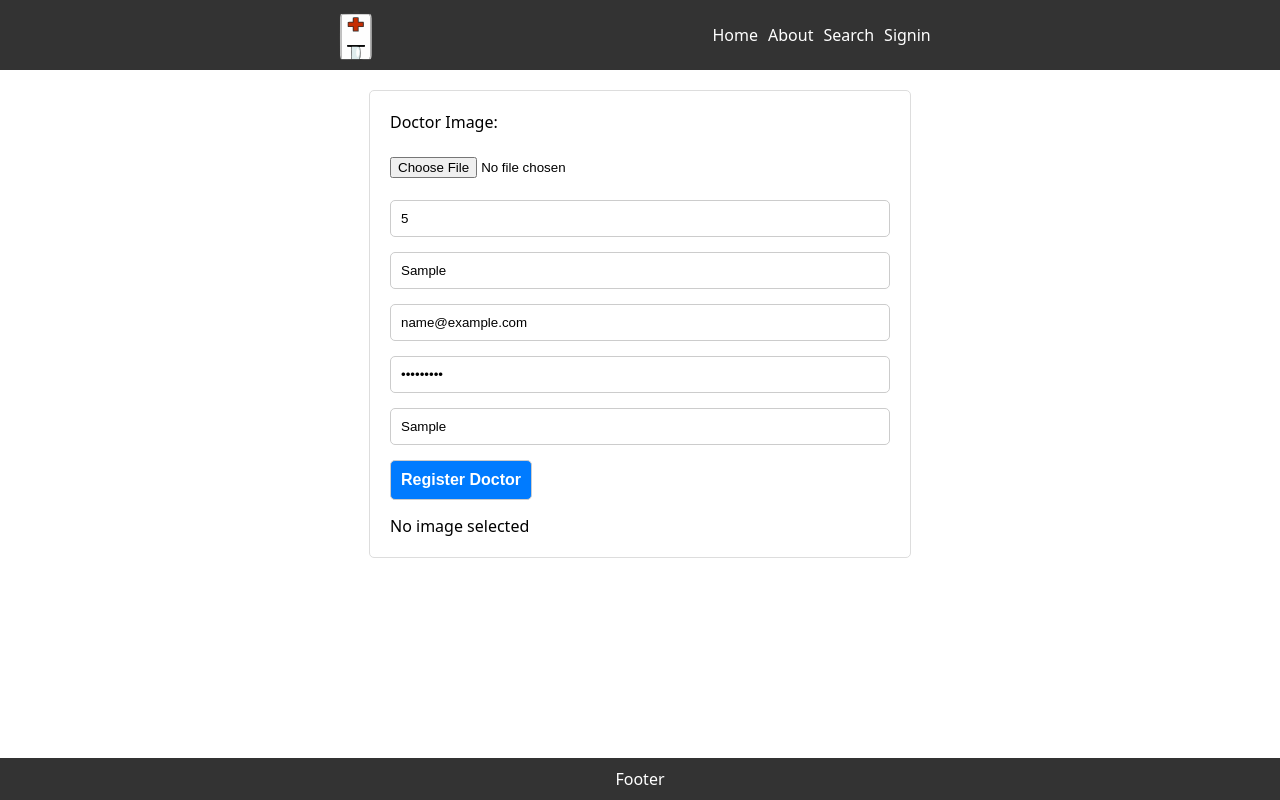
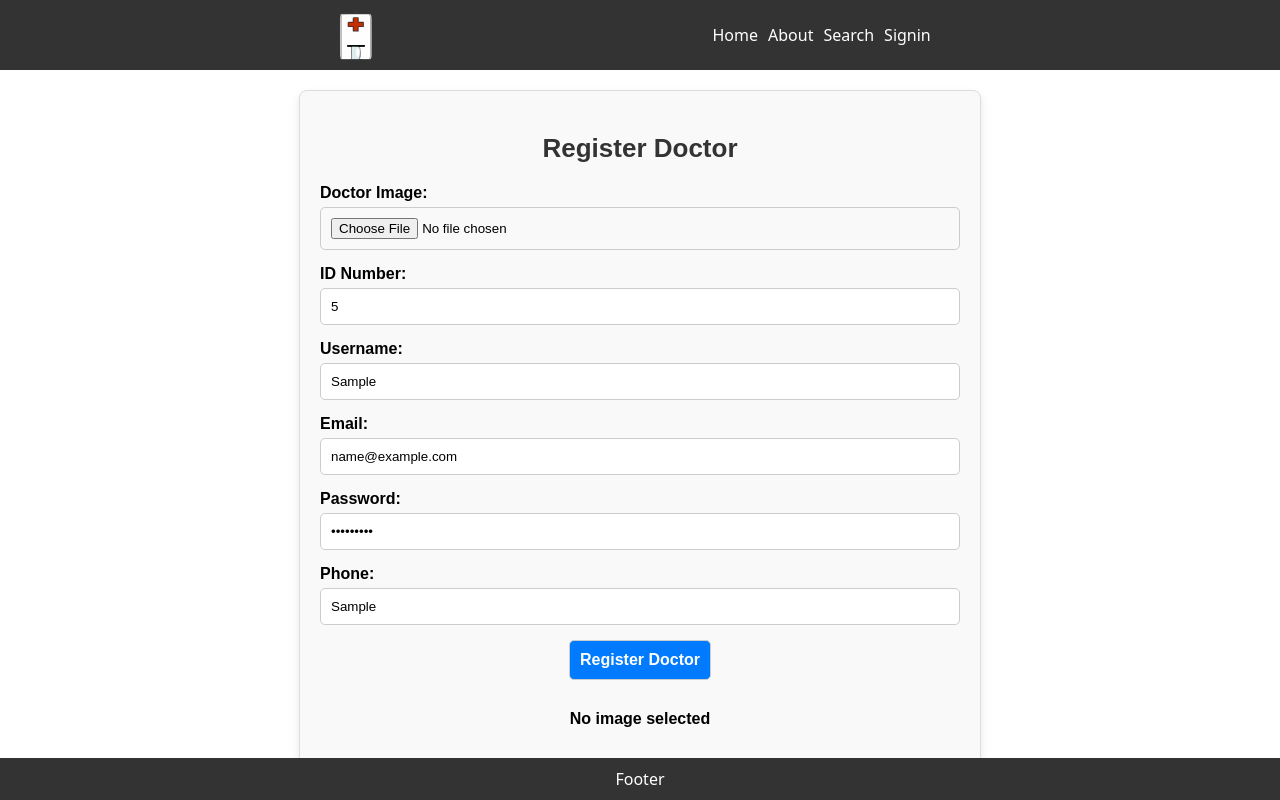
Before and after one commit to RushiJ28/medical_portal, a React (Vite) app in the folder frontend/: page /registerdoctor in a window 1280 px wide. Both pictures are taken after typing "5", "Sample", "name@example.com", "Sample123", "Sample" into the empty fields and a click on the button "Register Doctor". Built offline with nearby package versions, Linux system fonts and the light colour scheme.

Commit message:
added checks in register doctor page and changed css for customform input field

```diff
--- a/frontend/src/components/CustomForm/CustomForm.css
+++ b/frontend/src/components/CustomForm/CustomForm.css
@@ -1,7 +1,8 @@
 input[type="text"],
 input[type="email"],
 input[type="password"],
-input[type="number"] {
+input[type="number"],
+input[type="file"] {
   width: 100%;
   padding: 10px;
   margin-bottom: 15px;
--- a/frontend/src/pages/RegisterDoctor/RegisterDoctor.css
+++ b/frontend/src/pages/RegisterDoctor/RegisterDoctor.css
@@ -1,18 +1,63 @@
 .registerdoctor-container {
-  max-width: 70vw;
+  max-width: 50vw;
   margin: 20px auto;
   padding: 20px;
   border: 1px solid #ddd;
-  border-radius: 5px;
+  border-radius: 8px;
+  background-color: #f9f9f9;
+  box-shadow: 0 4px 8px rgba(0, 0, 0, 0.1);
+  text-align: center;
+  font-family: Arial, sans-serif;
 }
 
-.registerdoctor-container h2 {
+h2 {
   margin-bottom: 20px;
-  font-size: 24px;
+  font-size: 26px;
+  color: #333;
 }
 
-@media screen and (min-width: 800px) {
+label {
+  font-weight: bold;
+  margin-bottom: 5px;
+  display: block;
+  text-align: left;
+}
+
+/* Button Styling */
+Button {
+  background-color: #007bff;
+  color: white;
+  font-size: 16px;
+  padding: 10px 15px;
+  border: none;
+  border-radius: 5px;
+  cursor: pointer;
+  transition: background-color 0.3s ease-in-out;
+}
+
+Button:hover {
+  background-color: #0056b3;
+}
+
+/* Message Display */
+.message {
+  margin-top: 15px;
+  font-size: 16px;
+  font-weight: bold;
+}
+
+.message.success {
+  color: green;
+}
+
+.message.error {
+  color: red;
+}
+
+/* Responsive Design */
+@media screen and (max-width: 800px) {
   .registerdoctor-container {
-    width: 500px;
+    width: 90vw;
+    padding: 15px;
   }
 }
--- a/frontend/src/pages/RegisterDoctor/RegisterDoctor.jsx
+++ b/frontend/src/pages/RegisterDoctor/RegisterDoctor.jsx
@@ -40,46 +40,72 @@ const RegisterDoctor = () => {
 
     console.log(formData);
 
+    try {
       const res = await makePOSTrequestForMultipleFormData(
         "http://localhost:5000/doctors/registerdoctor",
         formData,
         localStorage.getItem("token")
       );
+
+      console.log("API Response:", res);
+
+      if (res && res.msg) {
         setMessage(res.msg);
+        setIDNumber("");
+        setUserName("");
+        setPassword("");
+        setEmail("");
+        setPhone("");
+        setImage(null);
+      } else {
+        setMessage("Failed to register doctor.");
+      }
+    } catch (error) {
+      console.error("Error:", error);
+      setMessage("Something went wrong, please try again.");
+    }
   };
 
   return (
     <div className="registerdoctor-container">
+      <h2>Register Doctor</h2>
       <CustomForm>
-        <span>Doctor Image:</span>
-        <br />
-        <br />
+        <label>Doctor Image:</label>
         <CustomForm.Image onChange={(e) => setImage(e.target.files[0])} />
-        <br />
-        <br />
+
+        <label>ID Number:</label>
         <CustomForm.IDNumber
           value={idnumber}
           onChange={(e) => setIDNumber(e.target.value)}
         />
+
+        <label>Username:</label>
         <CustomForm.UserName
           value={username}
           onChange={(e) => setUserName(e.target.value)}
         />
+
+        <label>Email:</label>
         <CustomForm.Email
           value={email}
           onChange={(e) => setEmail(e.target.value)}
         />
+
+        <label>Password:</label>
         <CustomForm.Password
           value={password}
           onChange={(e) => setPassword(e.target.value)}
         />
+
+        <label>Phone:</label>
         <CustomForm.Phone
           value={phone}
           onChange={(e) => setPhone(e.target.value)}
         />
+
         <Button value="Register Doctor" onClick={submitDoctor} />
       </CustomForm>
-      {message}
+      {message && <p className="message">{message}</p>}
     </div>
   );
 };
```
Lines whose indentation alone changed are shown as unchanged.
